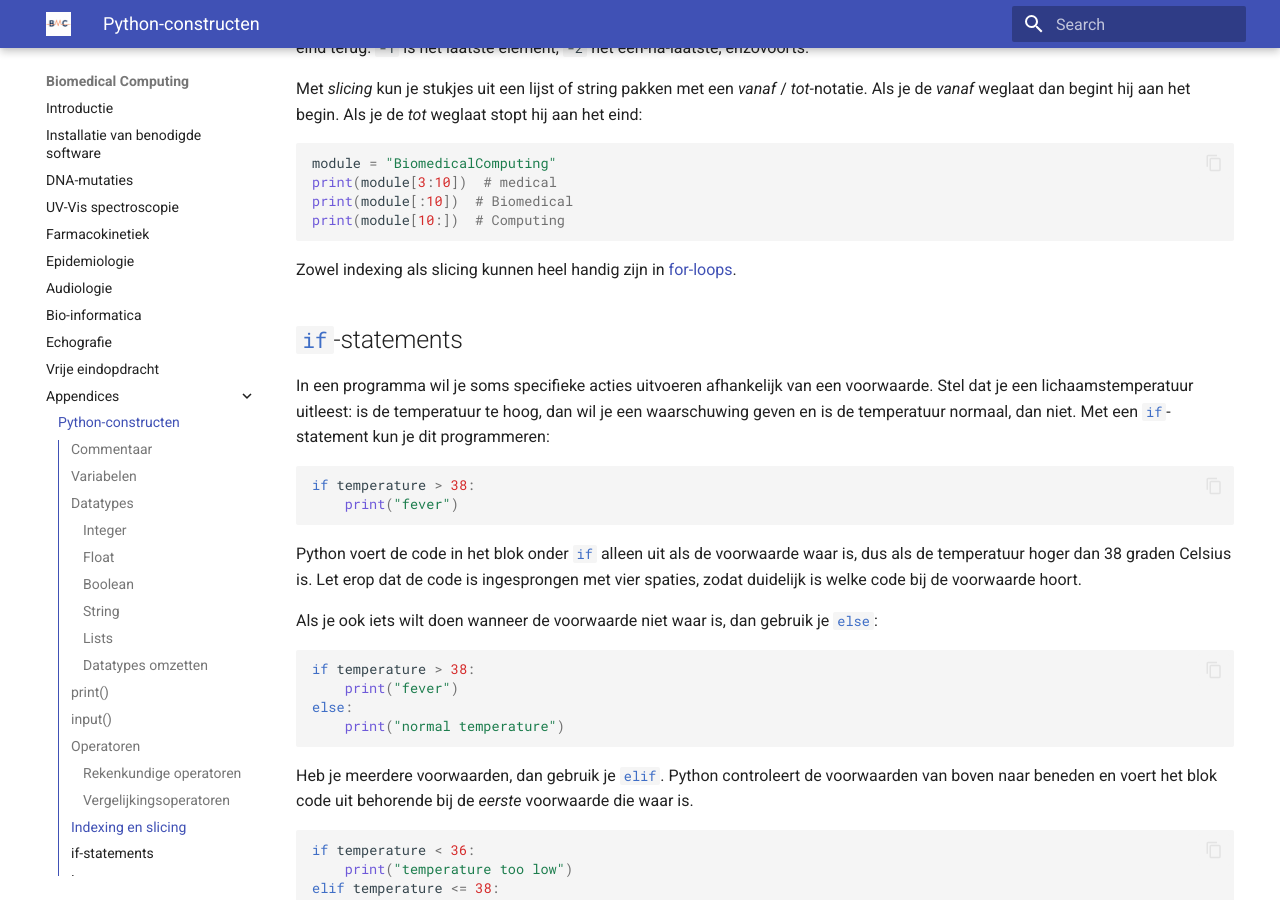
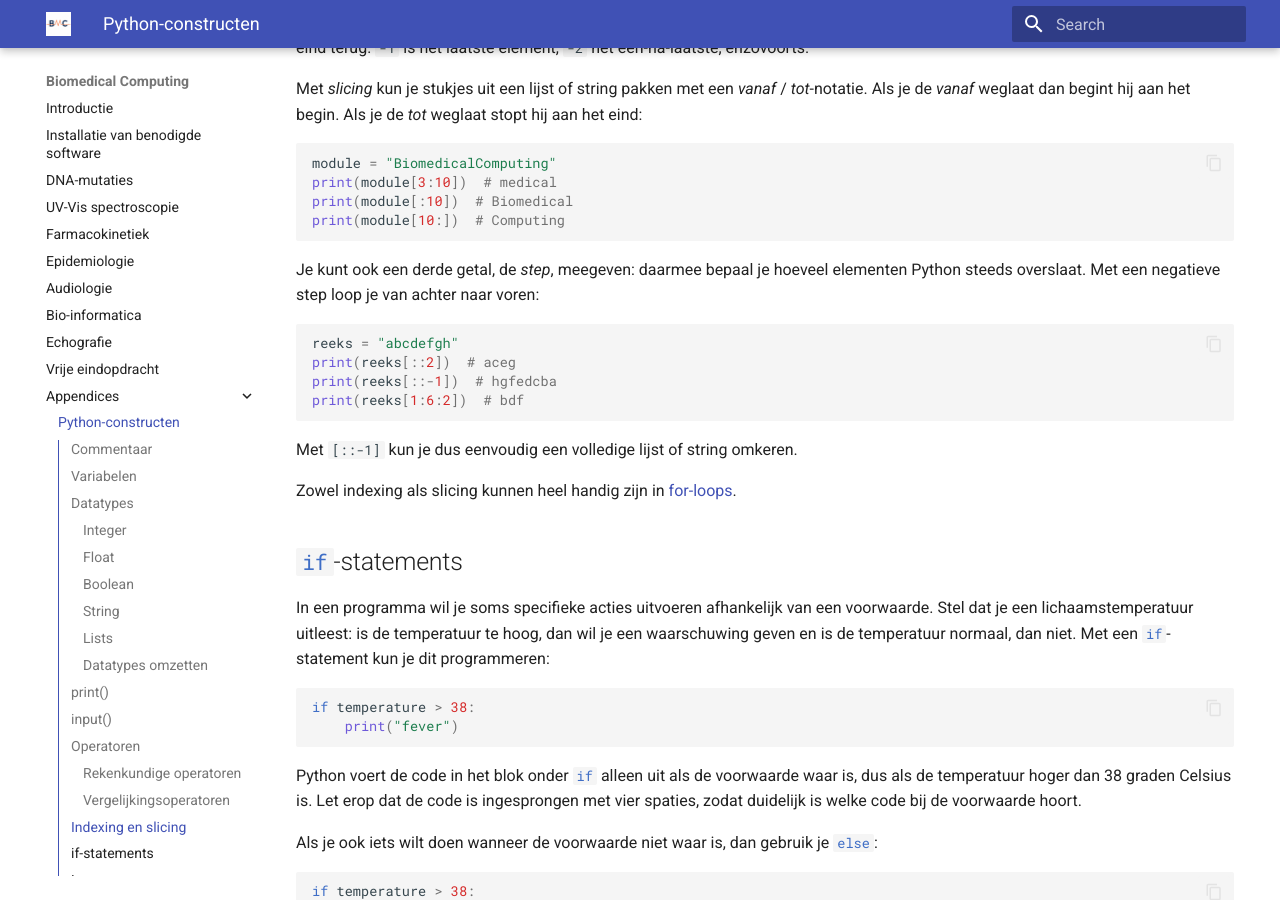
Before and after one commit to NatuurkundePracticumAmsterdam/biomedicalcomputing, an MkDocs documentation site: the page built from docs/python-constructen.md, in a window 1280 px wide and 900 px high, scrolled down 7822 px. Built offline with MkDocs 1.6.1 and Material for MkDocs 9.7.7, drawn with Linux system fonts in a browser that asks for light colours.

Commit message:
Step-parameter bij slicing toegevoegd aan appendix

````diff
--- a/docs/python-constructen.md
+++ b/docs/python-constructen.md
@@ -303,6 +303,15 @@ print(module[3:10])  # medical
 print(module[:10])  # Biomedical
 print(module[10:])  # Computing
 ```
+Je kunt ook een derde getal, de _step_, meegeven: daarmee bepaal je hoeveel elementen Python steeds overslaat. Met een negatieve step loop je van achter naar voren:
+```py
+reeks = "abcdefgh"
+print(reeks[::2])  # aceg
+print(reeks[::-1])  # hgfedcba
+print(reeks[1:6:2])  # bdf
+```
+Met `[::-1]` kun je dus eenvoudig een volledige lijst of string omkeren.
+
 Zowel indexing als slicing kunnen heel handig zijn in [for-loops](#indexeren-met-rangelen).
 
 ## `#!py if`-statements
````
